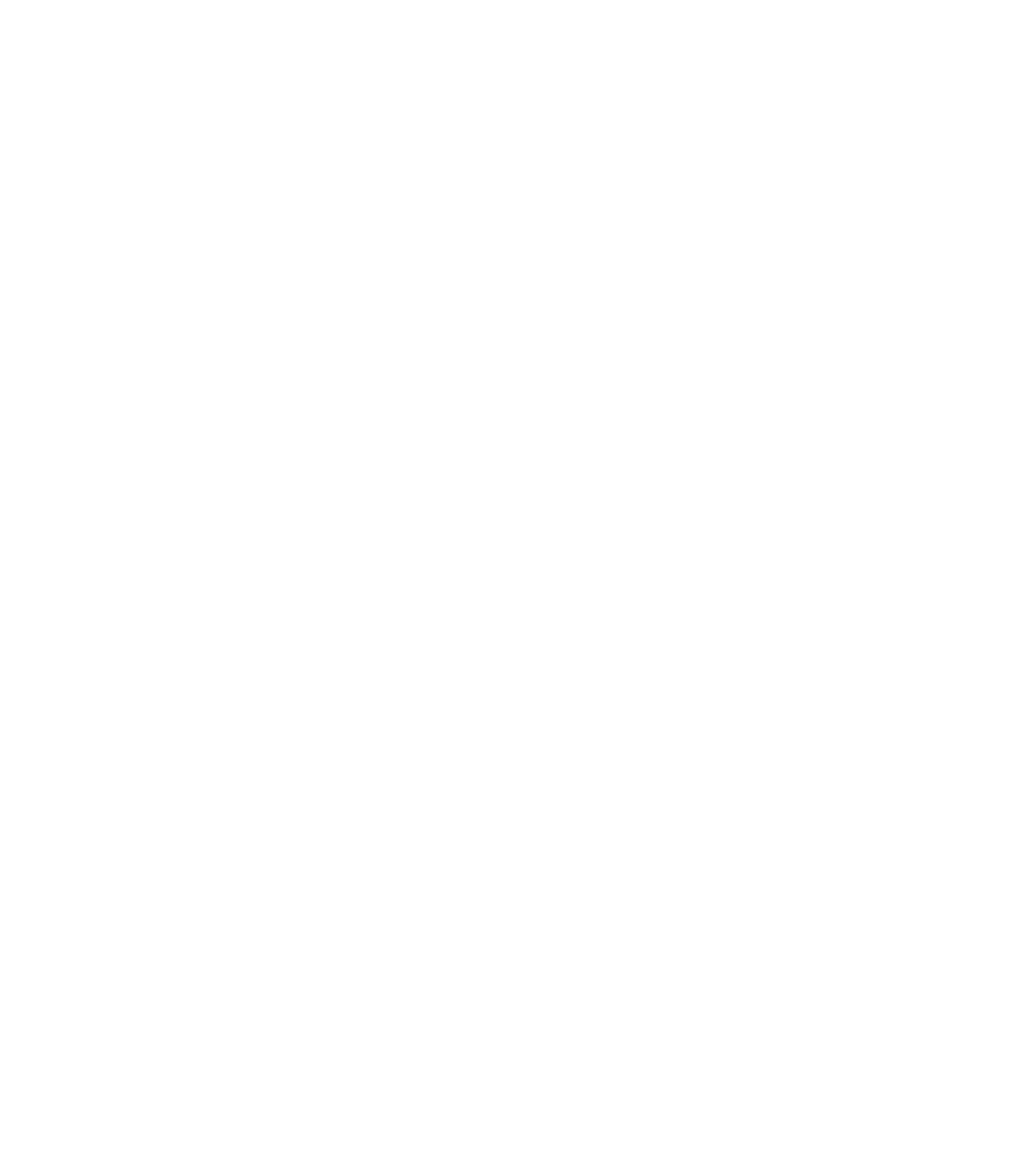
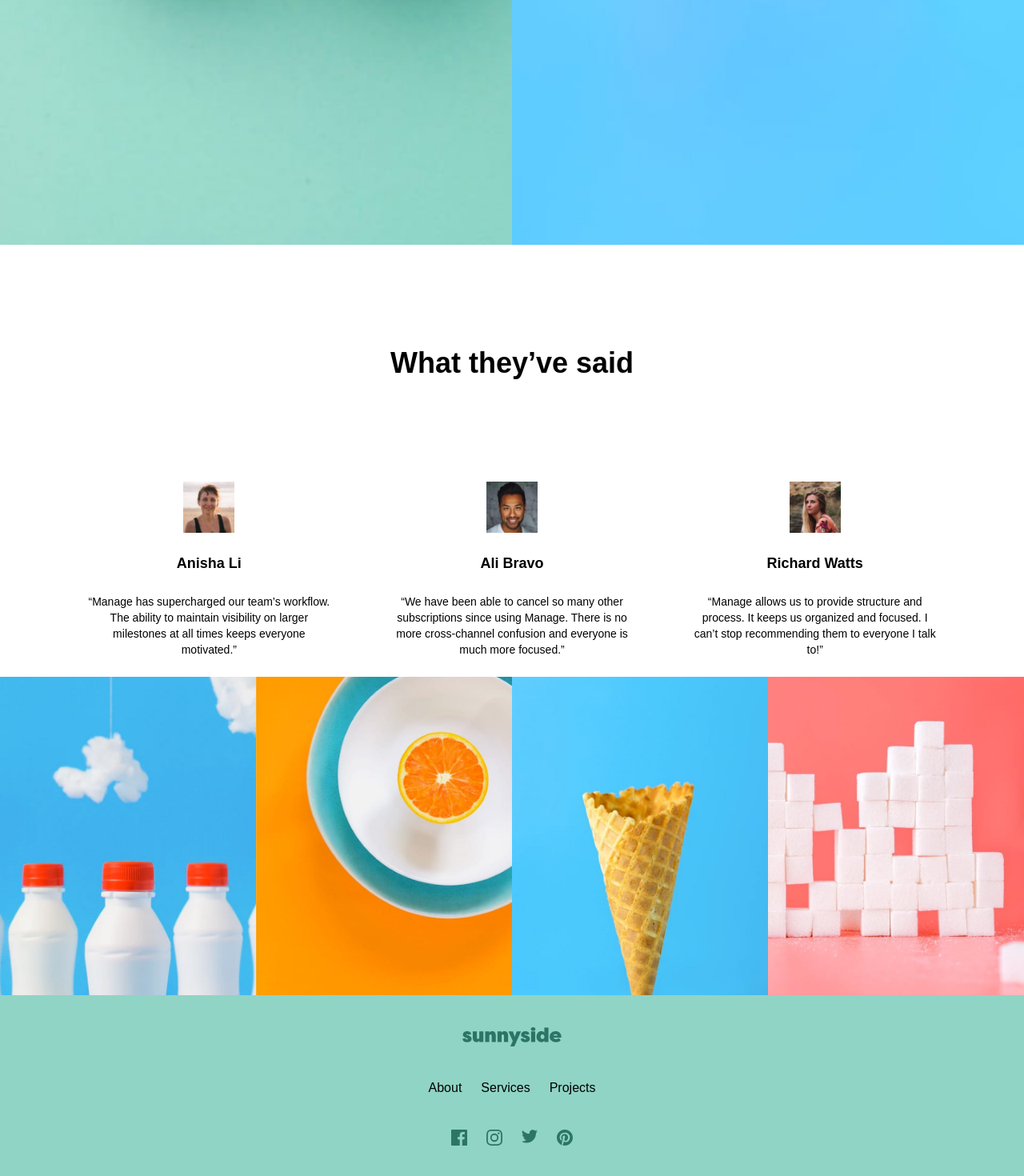
Before and after one commit to mheyrie/sunnyside-agency-landing-page-main, a React (Vite) app: page / in a window 1280 px wide. Shown: the part 2367-3837 px from the top of the page at 80% size. Before the commit the page ends 1873 px from the top, so only its background shows below. Built offline with nearby package versions, Linux system fonts and the light colour scheme.

Commit message:
Page layout completed

```diff
--- a/src/App.jsx
+++ b/src/App.jsx
@@ -2,6 +2,8 @@
 import Navbar from "./components/Navbar";
 import HeroSection from "./components/HeroSection";
 import FirstSection from "./components/FirstSection";
+import Testimonial from "./components/Testimonial";
+import Footer from "./components/Footer";
 
 function App() {
   return (
@@ -12,6 +14,8 @@
 
       <HeroSection/>
       <FirstSection/>
+      <Testimonial/>
+      <Footer/>
 
     </BrowserRouter>
 
--- a/src/components/FirstSection.jsx
+++ b/src/components/FirstSection.jsx
@@ -3,11 +3,11 @@
 import secondSImage from '../assets/images/desktop/image-stand-out.jpg'
 
 
+
 const FirstSection = () => {
   return (
     <>
-
-
+    {/* First Sec */}
     <div className="flex flex-col-reverse items-center mx-0 mt-0 space-y-0 md:space-y-0 md:flex-row">
 
       {/* Left Side Container */}
@@ -26,13 +26,13 @@
       </div>
     </div>
 
-      <div className="flex flex-col-reverse items-center mx-0 mt-0 space-y-0 md:space-y-0 md:flex-row">
+    {/* Second sec */}
+    <div className="flex flex-col items-center mx-0 mt-0 space-y-0 md:space-y-0 md:flex-row">
 
       {/* Left Side Container */}
       <div className="flex flex-col md:w-1/2 ">
         <img src={secondSImage} alt="" className="z-10"/>
       </div>
-
 
       {/* Right Side Container */}
       <div className="flex flex-col mb-32 space-y-12 md:w-1/2 p-20">
@@ -42,7 +42,22 @@
         </p>
         <h3 className="text-xl text-center font-sans font-bold uppercase underline decoration-primary-yellow md:text-left"> Learn more</h3>
       </div>
+    </div>
 
+    {/* Third sec */}
+    <div className="flex flex-col items-center mx-0 mt-0 space-y-0 md:space-y-0 md:flex-row">
+
+      {/* Left Side Container */}
+      <div className="flex flex-col md:w-1/2 justify-center items-center bg-firstSection1 bg-cover bg-center bg-no-repeat min-h-[50rem]">
+        <h1>Graphic design</h1>
+        <p className="text-center">Great design makes you memorable. We deliver artwork that underscores your brand message and captures potential clients’ attention</p>
+      </div>
+
+      {/* Right Side Container */}
+      <div className="flex flex-col md:w-1/2 justify-center items-center bg-firstSection2 bg-cover bg-center bg-no-repeat min-h-[50rem]">
+        <h1>Photography</h1>
+        <p className="text-center">Increase your credibility by getting the most stunning, high-quality photos that improve your business image.</p>
+      </div>
     </div>
 
    </>
--- /dev/null
+++ b/src/components/Footer.jsx
@@ -0,0 +1,31 @@
+import React from 'react'
+
+const Footer = () => {
+  return (
+    <>
+        <section className="bg-[#90D4C5] flex flex-col justify-center items-center">
+            <div className="mt-10 mb-10 ">
+                <img src="src\assets\images\logo footer.svg" className="" alt="" />
+            </div>
+            <div className="space-x-6  mb-10">
+
+                    <span>About</span>
+                    <span>Services</span>
+                    <span>Projects</span>
+
+            </div>
+            <div className="gap-6 flex  mb-10">
+                <a href="#"><img src="src\assets\images\icon-facebook.svg" alt="" /></a>
+                <a href="#"><img src="src\assets\images\icon-instagram.svg" alt="" /></a>
+                <a href="#"><img src="src\assets\images\icon-twitter.svg" alt="" /></a>
+                <a href="#"><img src="src\assets\images\icon-pinterest.svg" alt="" /></a>
+            </div>
+
+        </section>
+
+
+    </>
+  )
+}
+
+export default Footer
--- /dev/null
+++ b/src/components/Testimonial.jsx
@@ -0,0 +1,66 @@
+import React from 'react'
+
+const Testimonial = () => {
+  return (
+    <>
+
+    <div className="max-w-6xl px-5 mx-auto mt-32 text-center">
+            {/* <!-- Section Heading --> */}
+            <h2 className="text-4xl font-bold text-center">
+            What they’ve said
+            </h2>
+            {/* <!-- Testmonial Container --> */}
+            <div className="flex flex-col mt-24 md:flex-row md:space-x-6">
+            {/* <!-- First Testimonal --> */}
+            <div id="testimonal-one" className="flex flex-col items-center p-6  mt-16 space-y-6 rounded-lg  md:w-1/3">
+                <img src="src\assets\images\image-jennie.jpg" className="w-16 -mt-14" alt="Lady with hand on her hair" />
+                <h5 className="text-lg font-bold">Anisha Li</h5>
+                <p className="text-sm text-darkGrayishBlue">
+                “Manage has supercharged our team’s workflow. The ability to maintain
+                visibility on larger milestones at all times keeps everyone motivated.”
+                </p>
+            </div>
+            {/* <!-- Second Testimonal --> */}
+            <div id="testimonal-two" className=" flex-col items-center p-6 mt-16  space-y-6 rounded-lg  md:w-1/3 md:flex">
+                <img src="src\assets\images\image-thomas.jpg" id="img1" className="w-16 -mt-14" alt="A little girl" />
+                <h5 className="text-lg font-bold">Ali Bravo</h5>
+                <p className="text-sm text-darkGrayishBlue">
+                “We have been able to cancel so many other subscriptions since using
+                Manage. There is no more cross-channel confusion and everyone is much
+                more focused.”
+                </p>
+            </div>
+            {/* <!-- Third Testimonal --> */}
+            <div id="testimonal-three" className=" flex-col items-center p-6 mt-16  space-y-6 rounded-lg  md:w-1/3 md:flex">
+                <img src="src\assets\images\image-emily.jpg" className="w-16 -mt-14" alt="An Old Man" />
+                <h5 className="text-lg font-bold">Richard Watts</h5>
+                <p className="text-sm text-darkGrayishBlue">
+                “Manage allows us to provide structure and process. It keeps us organized
+                and focused. I can’t stop recommending them to everyone I talk to!”
+                </p>
+            </div>
+
+        </div>
+        </div>
+
+        <div className=" grid grid-cols-2 md:flex md:flex-row">
+            <div className="md:w-1/4 ">
+                <img src="src\assets\images\desktop\image-gallery-milkbottles.jpg" alt="" />
+            </div>
+            <div className="md:w-1/4">
+                <img src="src\assets\images\desktop\image-gallery-orange.jpg" alt="" />
+            </div>
+            <div className="md:w-1/4">
+                <img src="src\assets\images\desktop\image-gallery-cone.jpg" alt="" />
+            </div>
+            <div className="md:w-1/4">
+                <img src="src\assets\images\desktop\image-gallery-sugarcubes.jpg" alt="" />
+            </div>
+        </div>
+
+
+    </>
+  )
+}
+
+export default Testimonial
--- a/tailwind.config.js
+++ b/tailwind.config.js
@@ -8,6 +8,8 @@
     extend: {
       backgroundImage:{
         heroSection: "url('assets/images/desktop/image-header.jpg')",
+        firstSection1: "url('assets/images/desktop/image-graphic-design.jpg')",
+        firstSection2: "url('assets/images/desktop/image-photography.jpg')"
       },
       fontFamily: {
         barlow: ['Barlow'],
```
Also changed, not shown: src/assets/images/logo footer.svg (added). Lines whose indentation alone changed are shown as unchanged.
